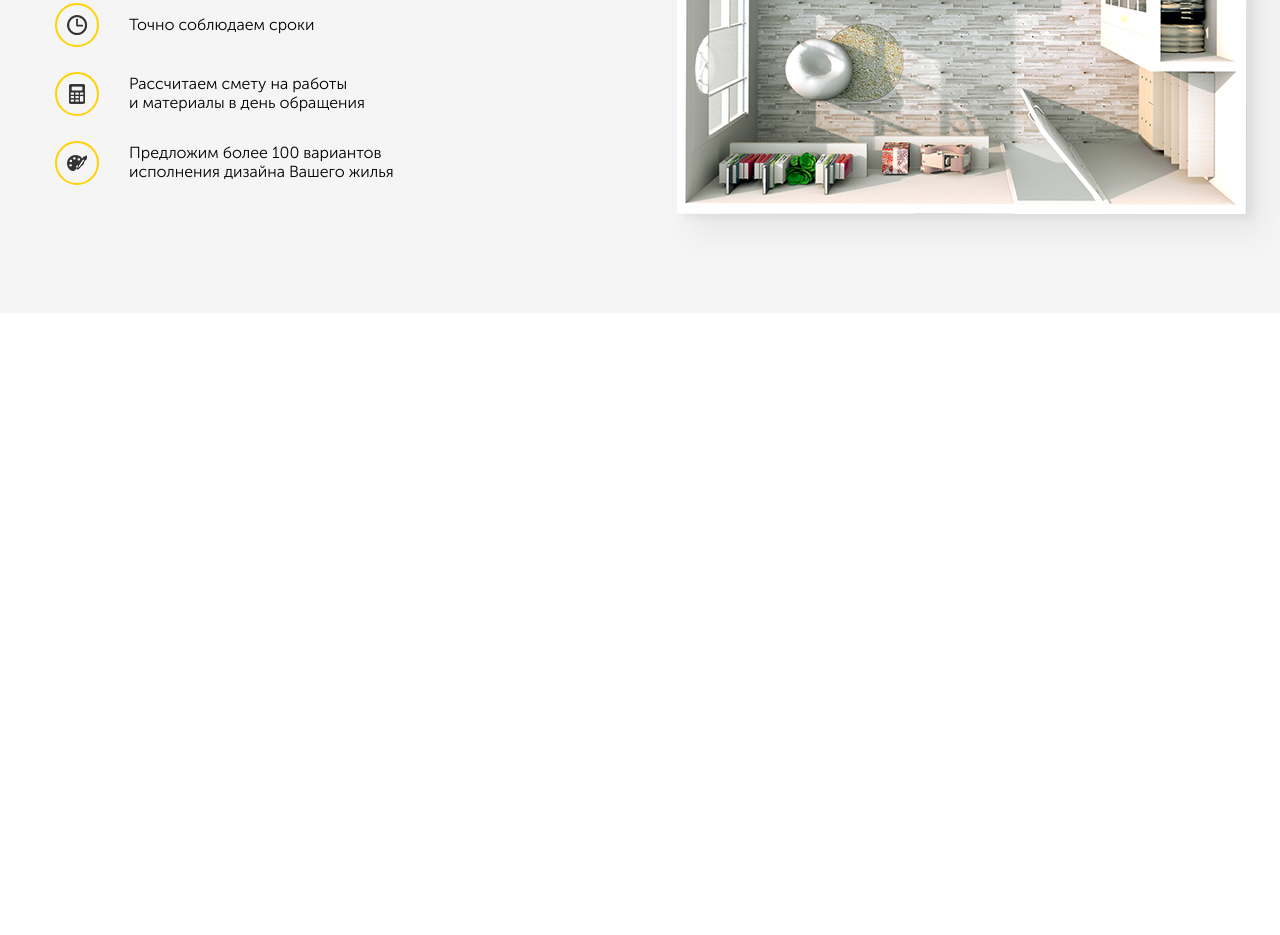
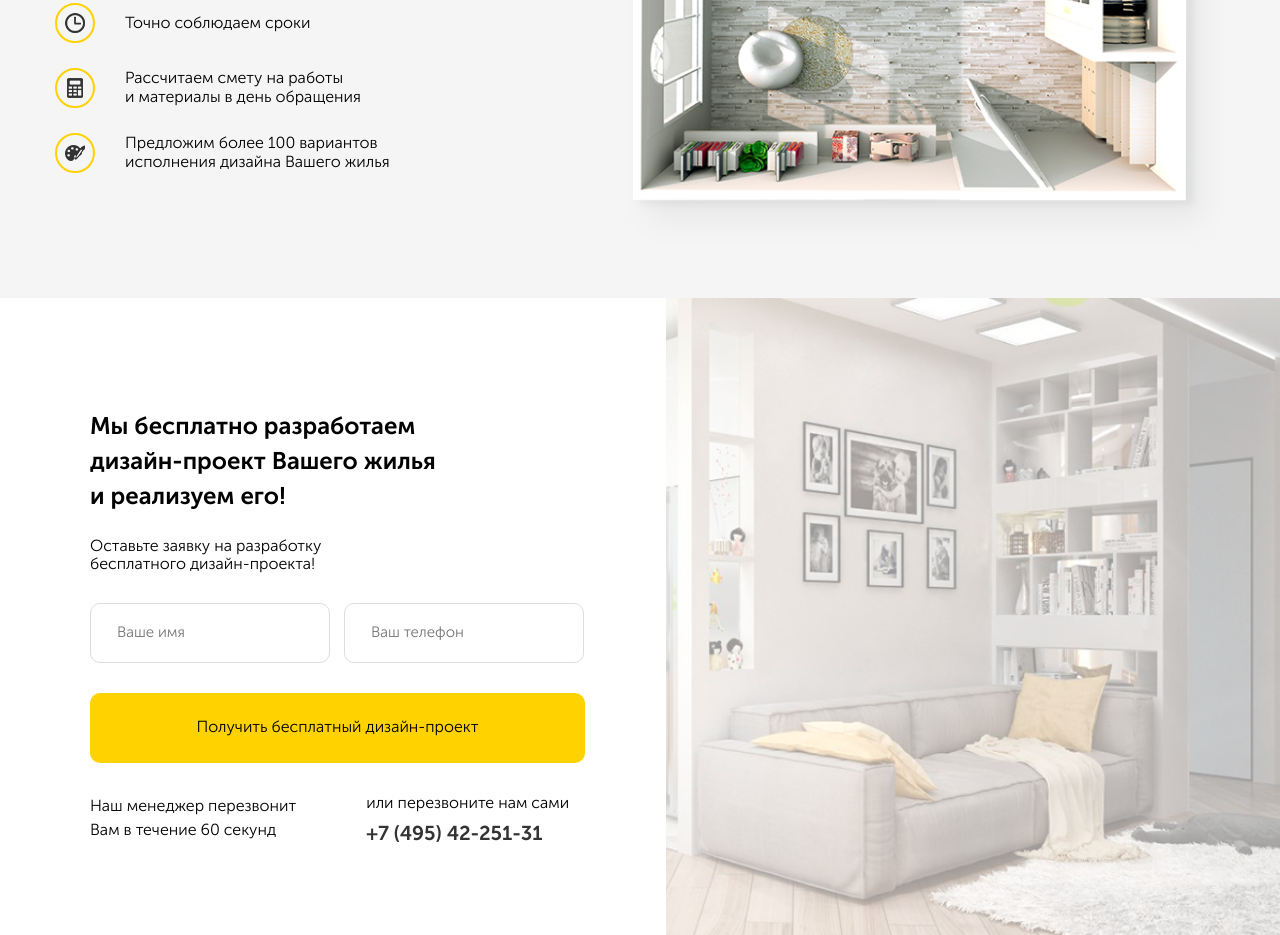
Before and after one commit to Dragoniezi/repair, a plain HTML site: page index.html in a window 1280 px wide. Shown: the part 421-1356 px from the top of the page. Before the commit the page ends 800 px from the top, so only its background shows below. Drawn offline with Linux system fonts and the light colour scheme.

Commit message:
Добавил секцию offer

```diff
--- a/index.html
+++ b/index.html
@@ -79,7 +79,31 @@
         </div>
       </div>
     </section>
+
+    <section class="offer section">
+      <div class="container">
+        <div class="offer-block">
+          <h2 class="section-title offer__title">Мы бесплатно разработаем дизайн-проект Вашего жилья и реализуем его!
+          </h2>
+          <span class="section-subtitle offer__subtitle">Оставьте заявку на разработку бесплатного
+            дизайн-проекта!</span>
+          <form action="" class="form offer__form">
+            <input type="text" class="input offer__input" placeholder="Ваше имя">
+            <input type="tel" class="input offer__input" placeholder="Ваш телефон">
+            <button class="button offer__button">Получить бесплатный дизайн-проект</button>
+          </form>
+          <div class="offer-row">
+            <div class="col offer__row0">Наш менеджер перезвонит Вам
+              в течение 60 секунд </div>
+            <div class="col offer__row">или перезвоните нам сами <a href="tel:+74954225131" class="navbar__phone">+7
+                (495) 42-251-31
+              </a></div>
+          </div>
+        </div>
+    </section>
+
   </main>
+
 
 </body>
 
--- a/sass/_colors.sass
+++ b/sass/_colors.sass
@@ -1,2 +1,3 @@
 $main-color:  #ffd200
 $text-color:  #333333
+$border-input: #dddddd
--- a/sass/_interface.sass
+++ b/sass/_interface.sass
@@ -1,7 +1,9 @@
+*
+  box-sizing: border-box
 body
   +reg
 img
-  max-width: 115%
+  max-width: 100%
 .container
   width: 1170px
   margin: 0px auto
@@ -17,3 +19,19 @@
   background-color: $main-color
   border: none
   padding: 18px 30px
+  &:hover
+    background-color: lighten($main-color, 10%)
+    cursor: pointer
+.section
+  padding: 90px
+  &-title
+    font-size: 24px
+    +bold
+  &-subtitle
+    display: block
+    font-size: 16px
+.input
+  border: 1px solid $border-input
+  padding: 20px 26px
+  font-size: 15px
+  border-radius: 10px
--- a/sass/blocks/_hero.sass
+++ b/sass/blocks/_hero.sass
@@ -4,8 +4,8 @@
     &-block
       display: flex
     &-text
-      flex-basis: 45%
-      padding-right: 140px
+      flex-basis: 50%
+      padding-right: 100px
       &__title
         font-size: 41px
         font-weight: 800
--- /dev/null
+++ b/sass/blocks/_offer.sass
@@ -0,0 +1,53 @@
+.offer
+  background: url('../img/offer/offer-bg.png') no-repeat
+  background-position: center right
+  background-size: contain
+  position: relative
+  &:before
+    content: ''
+    width: 52%
+    height: 100%
+    position: absolute
+    top: 0
+    left: 0
+    background-color: #ffffff
+  &-block
+    width: 50%
+    padding-right: 90px
+    position: relative
+  &__title
+    max-width: 360px
+    line-height: 35px
+    margin-bottom: 24px
+  &__subtitle
+    max-width: 250px
+    margin-bottom: 30px
+  &__input
+    margin-bottom: 30px
+    width: 240px
+    &:first-child
+      margin-right: 10px
+  &__button
+    width: 100%
+    min-height: 70px
+  &-row
+    display: flex
+    justify-content: space-beetween
+    margin-top: 31px
+  &__row0
+    line-height: 24px
+  &__row
+    margin-left: 50px
+@media (max-width: 1200px)
+  .offer
+    &__input
+      width: 100%
+      margin-bottom: 10px
+    &__button
+      font-size: 13px
+@media (max-width: 768px)
+  .offer
+    background: #ffffff
+    &__block
+      width: 100%
+      padding-right: 0
--- a/sass/style.sass
+++ b/sass/style.sass
@@ -3,3 +3,4 @@
 @import 'interface'
 @import 'blocks/_navbar'
 @import 'blocks/_hero'
+@import 'blocks/_offer'
```
Also changed, not shown: css/style.css, img/offer/offer-bg.png (added), 1 other file.
